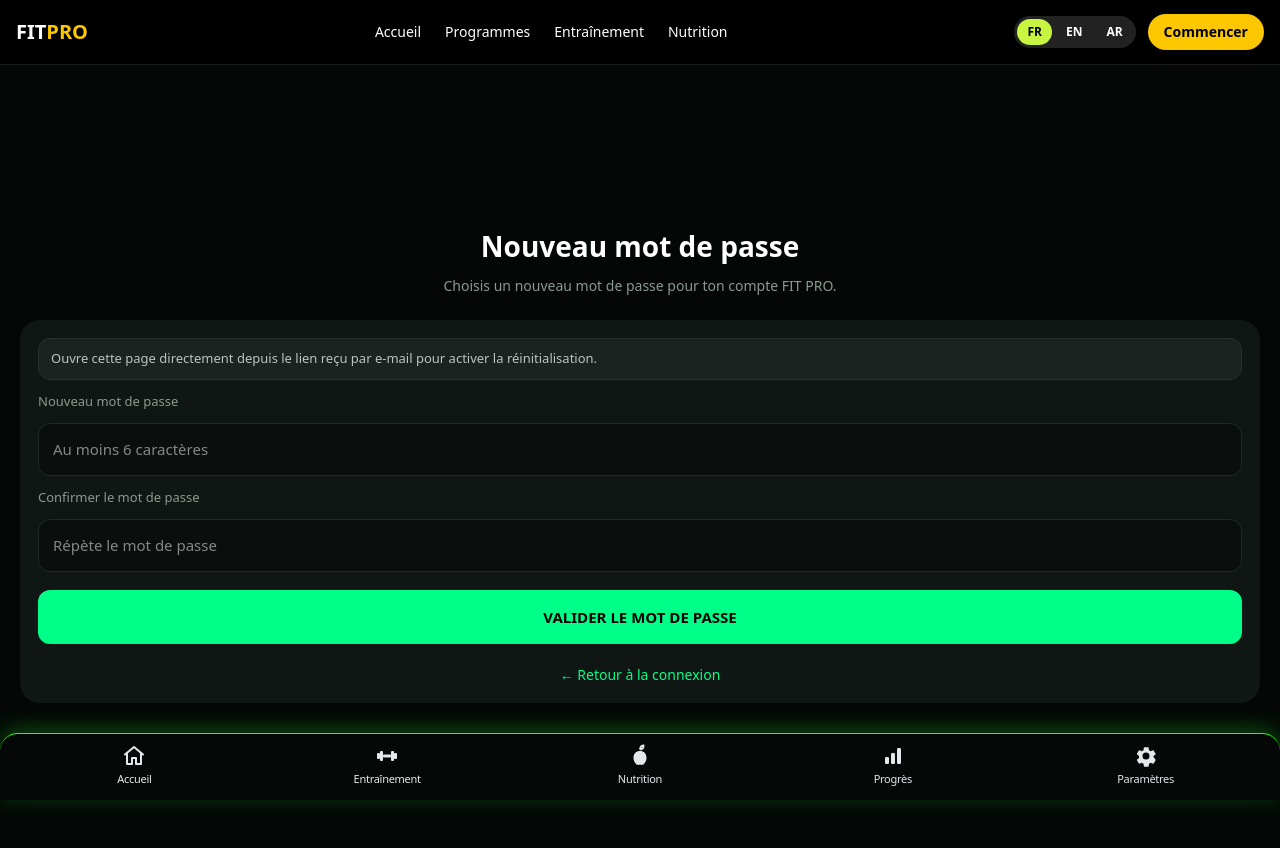
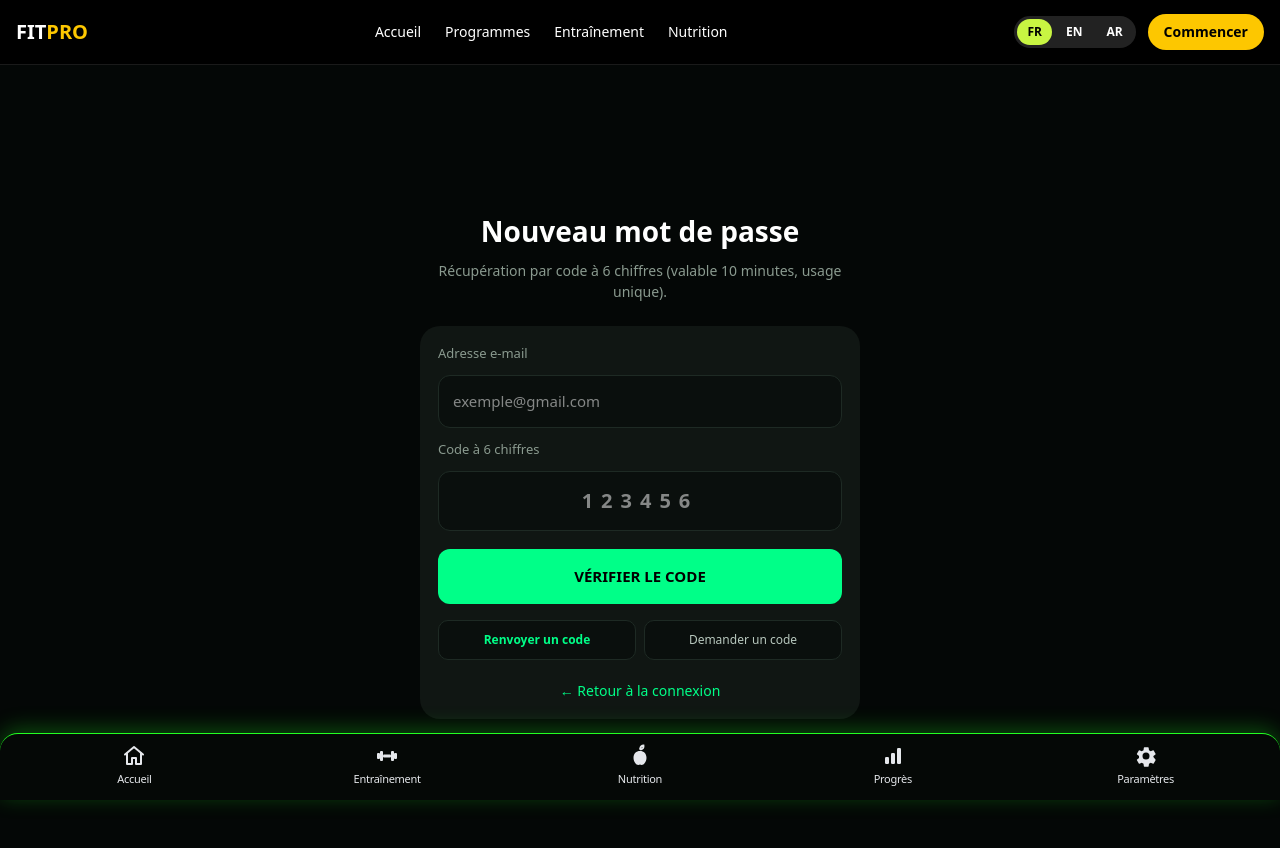
Before and after one commit to actionsdiallo-lgtm/fit-pro, a Next.js app: page /forgot-password in a window 1280 px wide. Shown: the top 848 px of the page. Built offline with nearby package versions, Linux system fonts and the light colour scheme; no server answers.

Commit message:
Update page.tsx

```diff
--- a/src/app/forgot-password/page.tsx
+++ b/src/app/forgot-password/page.tsx
@@ -1,88 +1,199 @@
 "use client";
 
-import { useEffect, useState } from "react";
+import React, { useState } from "react";
 import Link from "next/link";
 import { useRouter } from "next/navigation";
-import { createClient } from "@supabase/supabase-js";
 
-const supabase = createClient(
-  process.env.NEXT_PUBLIC_SUPABASE_URL!,
-  process.env.NEXT_PUBLIC_SUPABASE_ANON_KEY!
-);
+export default function ResetPasswordPage() {
+  const router = useRouter();
 
-export default function ResetPassword() {
-  const router = useRouter();
+  const [email, setEmail] = useState("");
+  const [otpCode, setOtpCode] = useState("");
+  const [codeVerified, setCodeVerified] = useState(false);
+
   const [password, setPassword] = useState("");
   const [confirmPassword, setConfirmPassword] = useState("");
-  const [ready, setReady] = useState(false);
+  const [showPassword, setShowPassword] = useState(false);
+
   const [loading, setLoading] = useState(false);
+  const [resending, setResending] = useState(false);
   const [msg, setMsg] = useState("");
   const [isError, setIsError] = useState(false);
 
-  useEffect(() => {
-    let active = true;
+  function setSuccess(text: string) {
+    setIsError(false);
+    setMsg(text);
+  }
 
-    const checkSession = async () => {
-      const { data } = await supabase.auth.getSession();
-      if (active && data.session) {
-        setReady(true);
+  function setFailure(text: string) {
+    setIsError(true);
+    setMsg(text);
   }
-    };
 
-    checkSession();
+  async function handleVerifyCode(e: React.FormEvent) {
+    e.preventDefault();
+    setMsg("");
+    setIsError(false);
 
-    const { data: listener } = supabase.auth.onAuthStateChange((event, session) => {
-      if (!active) return;
-      if (event === "PASSWORD_RECOVERY" || session) {
-        setReady(true);
+    const cleanEmail = email.trim().toLowerCase();
+    const cleanCode = otpCode.replace(/\D/g, "").trim();
+
+    if (!cleanEmail) {
+      setFailure("Saisis ton adresse e-mail.");
+      return;
     }
+
+    if (!/^\d{6}$/.test(cleanCode)) {
+      setFailure("Saisis le code de vérification à 6 chiffres reçu par e-mail.");
+      return;
+    }
+
+    setLoading(true);
+    try {
+      const res = await fetch("/api/auth/verify-reset-code", {
+        method: "POST",
+        headers: { "Content-Type": "application/json" },
+        body: JSON.stringify({ email: cleanEmail, code: cleanCode }),
       });
 
-    return () => {
-      active = false;
-      listener.subscription.unsubscribe();
-    };
-  }, []);
+      const data = await res.json().catch(() => null);
+      if (!res.ok || !data?.verified) {
+        setFailure(data?.error || "Code à 6 chiffres invalide ou expiré.");
+        return;
+      }
+
+      setCodeVerified(true);
+      setSuccess(
+        data?.message ||
+          "Code vérifié. Choisis maintenant ton nouveau mot de passe."
+      );
+    } catch {
+      setFailure("Erreur réseau lors de la vérification du code.");
+    } finally {
+      setLoading(false);
+    }
+  }
+
+  async function handleResendCode() {
+    setMsg("");
+    setIsError(false);
+
+    const cleanEmail = email.trim().toLowerCase();
+    if (!cleanEmail) {
+      setFailure("Saisis ton adresse e-mail pour renvoyer un code.");
+      return;
+    }
+
+    setResending(true);
+    try {
+      const res = await fetch("/api/auth/resend-reset-code", {
+        method: "POST",
+        headers: { "Content-Type": "application/json" },
+        body: JSON.stringify({ email: cleanEmail }),
+      });
+
+      const data = await res.json().catch(() => null);
+      if (!res.ok) {
+        setFailure(data?.error || "Impossible de renvoyer le code.");
+        return;
+      }
+
+      setCodeVerified(false);
+      setOtpCode("");
+      setSuccess(
+        data?.message ||
+          `Un nouveau code à 6 chiffres a été envoyé à ${cleanEmail} (valable 10 minutes).`
+      );
+    } catch {
+      setFailure("Erreur réseau lors du renvoi du code.");
+    } finally {
+      setResending(false);
+    }
+  }
 
   async function handleUpdatePassword(e: React.FormEvent) {
     e.preventDefault();
     setMsg("");
     setIsError(false);
 
+    const cleanEmail = email.trim().toLowerCase();
+    const cleanCode = otpCode.replace(/\D/g, "").trim();
+
+    if (!cleanEmail || !/^\d{6}$/.test(cleanCode)) {
+      setFailure("Vérifie d'abord ton adresse e-mail et ton code à 6 chiffres.");
+      setCodeVerified(false);
+      return;
+    }
+
     if (password.length < 6) {
-      setIsError(true);
-      setMsg("Le mot de passe doit contenir au moins 6 caractères.");
+      setFailure("Le mot de passe doit contenir au moins 6 caractères.");
       return;
     }
 
     if (password !== confirmPassword) {
-      setIsError(true);
-      setMsg("Les deux mots de passe ne correspondent pas.");
+      setFailure("Les deux mots de passe ne correspondent pas.");
       return;
     }
 
     setLoading(true);
     try {
-      const { error } = await supabase.auth.updateUser({ password });
-      if (error) {
-        setIsError(true);
-        setMsg("Erreur : " + error.message);
+      const res = await fetch("/api/auth/reset-password", {
+        method: "POST",
+        headers: { "Content-Type": "application/json" },
+        body: JSON.stringify({
+          email: cleanEmail,
+          code: cleanCode,
+          newPassword: password,
+        }),
+      });
+
+      const data = await res.json().catch(() => null);
+      if (!res.ok) {
+        setFailure(data?.error || "Impossible de mettre à jour le mot de passe.");
         return;
       }
 
-      setIsError(false);
-      setMsg("✅ Mot de passe mis à jour ! Redirection vers la connexion...");
+      setOtpCode("");
+      setPassword("");
+      setConfirmPassword("");
+      setSuccess(
+        data?.message ||
+          "✅ Mot de passe mis à jour ! Toutes tes données sont conservées. Redirection..."
+      );
+
       setTimeout(() => {
         router.push("/login");
         router.refresh();
       }, 1500);
     } catch {
-      setIsError(true);
-      setMsg("Impossible de mettre à jour le mot de passe. Réessaie.");
+      setFailure("Impossible de mettre à jour le mot de passe. Réessaie.");
     } finally {
       setLoading(false);
     }
   }
+
+  const inputStyle = {
+    background: "#0A0F0D",
+    border: "1px solid #1E2A24",
+    borderRadius: 12,
+    padding: "14px",
+    color: "#fff",
+    fontSize: 15,
+    width: "100%",
+    boxSizing: "border-box" as const,
+  };
+
+  const buttonStyle = {
+    background: "#00FF88",
+    color: "#000",
+    border: "none",
+    borderRadius: 12,
+    padding: "16px",
+    fontWeight: 900,
+    fontSize: 15,
+    marginTop: 6,
+    width: "100%",
+  };
 
   return (
     <main
@@ -97,17 +208,17 @@ export default function ResetPassword() {
         justifyContent: "center",
       }}
     >
+      <div style={{ maxWidth: 440, width: "100%", margin: "0 auto" }}>
         <div style={{ textAlign: "center", marginBottom: 24 }}>
           <h1 style={{ margin: 0, fontSize: 28, fontWeight: 900 }}>
             Nouveau mot de passe
           </h1>
           <p style={{ margin: "8px 0 0", color: "#8A9A8F", fontSize: 14 }}>
-          Choisis un nouveau mot de passe pour ton compte FIT PRO.
+            Récupération par code à 6 chiffres (valable 10 minutes, usage unique).
           </p>
         </div>
 
-      <form
-        onSubmit={handleUpdatePassword}
+        <div
           style={{
             background: "#101613",
             borderRadius: 20,
@@ -117,74 +228,153 @@ export default function ResetPassword() {
             gap: 12,
           }}
         >
-        {!ready && (
-          <div
-            style={{
-              background: "rgba(255, 255, 255, 0.05)",
-              border: "1px solid #26332c",
-              borderRadius: 12,
-              padding: "10px 12px",
-              fontSize: 13,
-              color: "#b7c7bd",
-            }}
+          {!codeVerified ? (
+            <form
+              onSubmit={handleVerifyCode}
+              style={{ display: "flex", flexDirection: "column", gap: 12 }}
             >
-            Ouvre cette page directement depuis le lien reçu par e-mail pour activer la réinitialisation.
-          </div>
-        )}
-
-        <label style={{ fontSize: 13, color: "#8A9A8F" }}>Nouveau mot de passe</label>
+              <label style={{ fontSize: 13, color: "#8A9A8F" }}>
+                Adresse e-mail
+              </label>
               <input
-          type="password"
-          value={password}
-          onChange={(e) => setPassword(e.target.value)}
-          placeholder="Au moins 6 caractères"
-          style={{
-            background: "#0A0F0D",
-            border: "1px solid #1E2A24",
-            borderRadius: 12,
-            padding: "14px",
-            color: "#fff",
-            fontSize: 15,
-            width: "100%",
-            boxSizing: "border-box",
-          }}
+                type="email"
+                autoComplete="email"
+                required
+                value={email}
+                onChange={(e) => setEmail(e.target.value)}
+                placeholder="exemple@gmail.com"
+                style={inputStyle}
               />
 
-        <label style={{ fontSize: 13, color: "#8A9A8F" }}>Confirmer le mot de passe</label>
+              <label style={{ fontSize: 13, color: "#8A9A8F" }}>
+                Code à 6 chiffres
+              </label>
               <input
-          type="password"
-          value={confirmPassword}
-          onChange={(e) => setConfirmPassword(e.target.value)}
-          placeholder="Répète le mot de passe"
+                type="text"
+                inputMode="numeric"
+                maxLength={6}
+                required
+                value={otpCode}
+                onChange={(e) =>
+                  setOtpCode(e.target.value.replace(/\D/g, "").slice(0, 6))
+                }
+                placeholder="123456"
                 style={{
-            background: "#0A0F0D",
-            border: "1px solid #1E2A24",
-            borderRadius: 12,
-            padding: "14px",
-            color: "#fff",
-            fontSize: 15,
-            width: "100%",
-            boxSizing: "border-box",
+                  ...inputStyle,
+                  textAlign: "center",
+                  fontSize: 20,
+                  fontWeight: 700,
+                  letterSpacing: 8,
                 }}
               />
 
               <button
                 type="submit"
                 disabled={loading}
+                style={{ ...buttonStyle, opacity: loading ? 0.7 : 1 }}
+              >
+                {loading ? "VÉRIFICATION..." : "VÉRIFIER LE CODE"}
+              </button>
+
+              <div
                 style={{
-            background: "#00FF88",
-            color: "#000",
-            border: "none",
-            borderRadius: 12,
-            padding: "16px",
-            fontWeight: 900,
-            fontSize: 15,
-            marginTop: 6,
-            opacity: loading ? 0.7 : 1,
+                  display: "flex",
+                  justifyContent: "space-between",
+                  gap: 8,
+                  marginTop: 4,
                 }}
+              >
+                <button
+                  type="button"
+                  disabled={resending}
+                  onClick={handleResendCode}
+                  style={{
+                    flex: 1,
+                    background: "#0A0F0D",
+                    color: "#00FF88",
+                    border: "1px solid #1E2A24",
+                    borderRadius: 10,
+                    padding: "10px 12px",
+                    fontSize: 12,
+                    fontWeight: 700,
+                  }}
+                >
+                  {resending ? "Renvoi..." : "Renvoyer un code"}
+                </button>
+                <Link
+                  href="/forgot-password"
+                  style={{
+                    flex: 1,
+                    textAlign: "center",
+                    background: "#0A0F0D",
+                    color: "#b7c7bd",
+                    border: "1px solid #1E2A24",
+                    borderRadius: 10,
+                    padding: "10px 12px",
+                    fontSize: 12,
+                    textDecoration: "none",
+                  }}
+                >
+                  Demander un code
+                </Link>
+              </div>
+            </form>
+          ) : (
+            <form
+              onSubmit={handleUpdatePassword}
+              style={{ display: "flex", flexDirection: "column", gap: 12 }}
+            >
+              <label style={{ fontSize: 13, color: "#8A9A8F" }}>
+                Nouveau mot de passe
+              </label>
+              <input
+                type={showPassword ? "text" : "password"}
+                autoComplete="new-password"
+                required
+                value={password}
+                onChange={(e) => setPassword(e.target.value)}
+                placeholder="Au moins 6 caractères"
+                style={inputStyle}
+              />
+
+              <label style={{ fontSize: 13, color: "#8A9A8F" }}>
+                Confirmer le mot de passe
+              </label>
+              <input
+                type={showPassword ? "text" : "password"}
+                autoComplete="new-password"
+                required
+                value={confirmPassword}
+                onChange={(e) => setConfirmPassword(e.target.value)}
+                placeholder="Répète le mot de passe"
+                style={inputStyle}
+              />
+
+              <button
+                type="button"
+                onClick={() => setShowPassword((prev) => !prev)}
+                style={{
+                  background: "#0A0F0D",
+                  color: "#8A9A8F",
+                  border: "1px solid #1E2A24",
+                  borderRadius: 10,
+                  padding: "8px 12px",
+                  fontSize: 12,
+                  alignSelf: "flex-start",
+                }}
+              >
+                {showPassword ? "Masquer" : "Afficher les mots de passe"}
+              </button>
+
+              <button
+                type="submit"
+                disabled={loading}
+                style={{ ...buttonStyle, opacity: loading ? 0.7 : 1 }}
               >
                 {loading ? "ENREGISTREMENT..." : "VALIDER LE MOT DE PASSE"}
               </button>
+            </form>
+          )}
 
           {msg && (
             <p
@@ -212,7 +402,8 @@ export default function ResetPassword() {
           >
             ← Retour à la connexion
           </Link>
-      </form>
+        </div>
+      </div>
     </main>
   );
                  }
```
Lines whose indentation alone changed are shown as unchanged.
